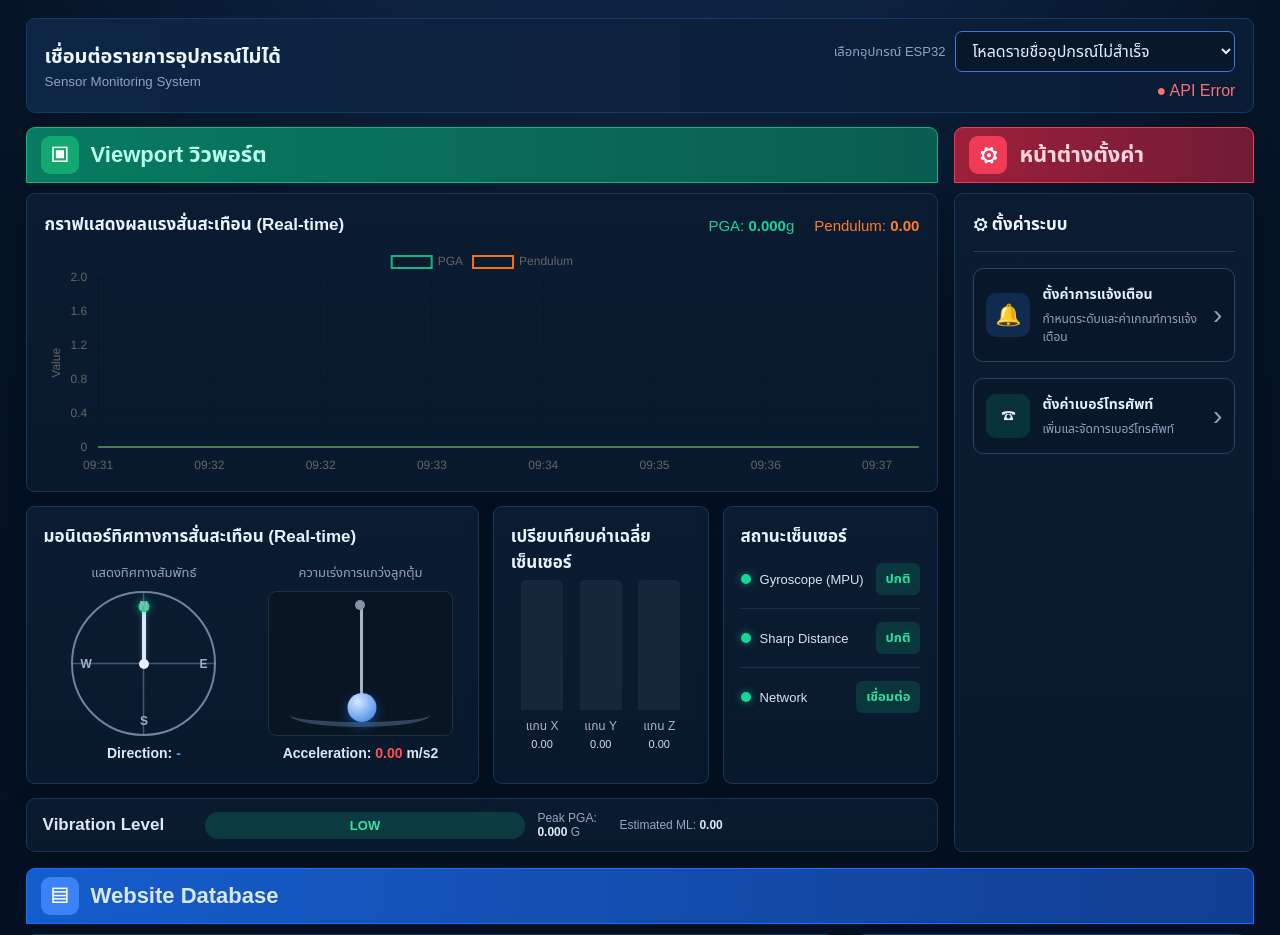
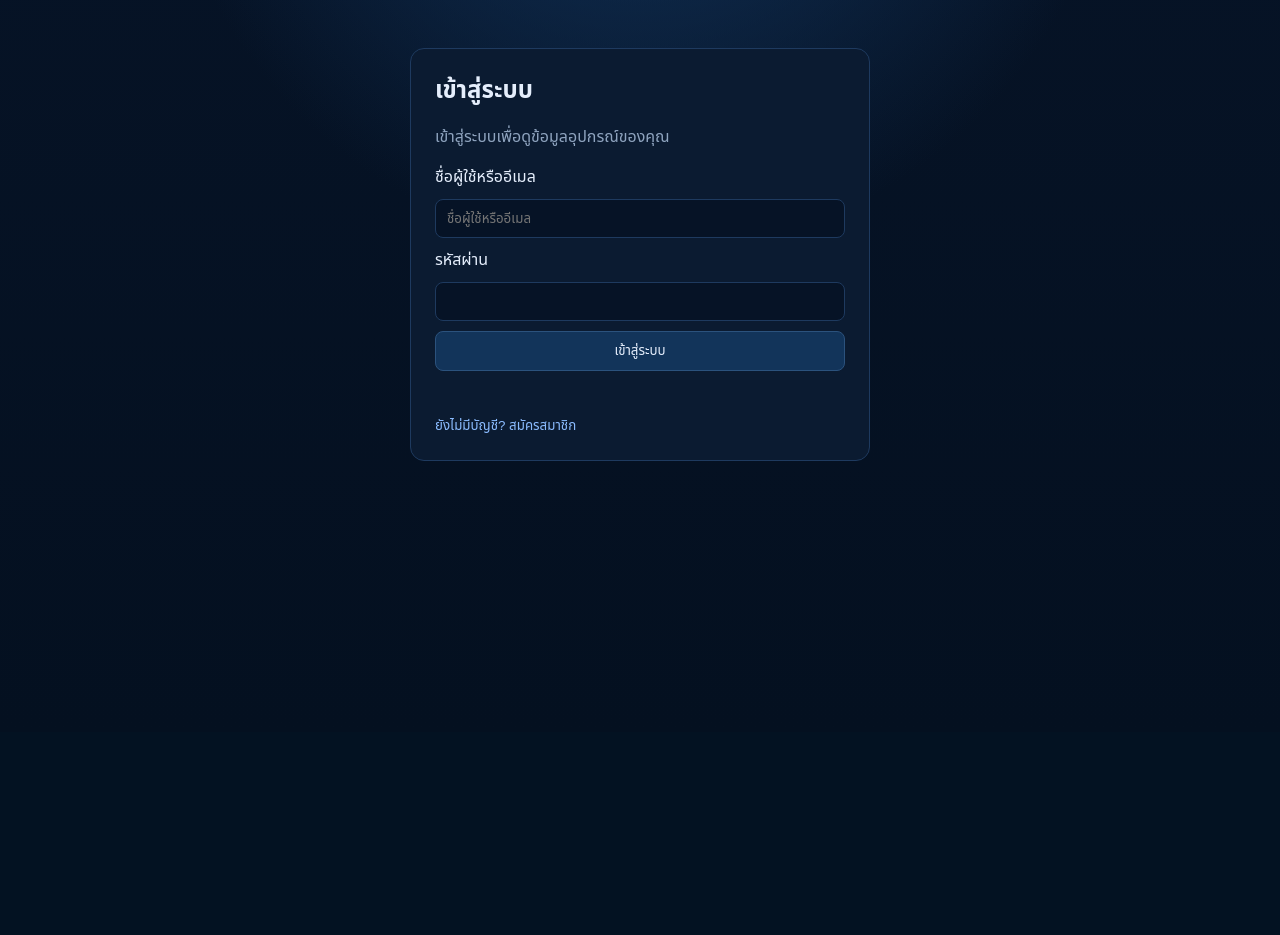
Before and after one commit to MCRS101/esp32-web, a Flask app: page / in a window 1280 px wide. Shown: the part 68-1003 px from the top of the page. After the commit the page ends 529 px from the top, so only its background shows below. Run offline with Flask 3, Linux system fonts and the light colour scheme; parts of the project's set-up code (start-up, migrations or seed data) failed here and were passed over.

Commit message:
codex อิอิ

```diff
--- a/static/dashboard.js
+++ b/static/dashboard.js
@@ -1265,53 +1265,146 @@ function setOffline() {
    START
 ===================================================== */
 
-document.addEventListener(
-    "DOMContentLoaded",
-    function() {
-
-        console.log(
-            "Dashboard starting..."
-        );
-
-
-        /*
-         * สร้าง Chart
-         */
-
-        initChart();
-
-
-        /*
-         * เริ่ม animation graph
-         */
-
-        requestAnimationFrame(
-            smoothGraph
-        );
-
-
-        /*
-         * โหลด ESP32
-         */
-
-        loadDevice();
-
-
-        /*
-         * ดึงข้อมูลทุก 200ms
-         */
-
-        setInterval(
-            function() {
-
-                getLatest();
-
-            },
-            200
-        );
-
-    }
-);
+let dashboardStarted = false;
+let authMode = "login";
+
+async function startDashboard(user) {
+    document.getElementById("authPanel").hidden = true;
+    document.querySelector("main.container").hidden = false;
+    document.getElementById("accountControls").hidden = false;
+    document.getElementById("accountName").textContent = user.username;
+
+    if (dashboardStarted) {
+        await loadDevice();
+        loadFeatureSettings();
+        loadExportDevices();
+        return;
+    }
+    dashboardStarted = true;
+
+    initChart();
+    requestAnimationFrame(smoothGraph);
+    await loadDevice();
+    loadFeatureSettings();
+    loadExportDevices();
+
+    setInterval(getLatest, 200);
+}
+
+function showAuth(message = "") {
+    document.querySelector("main.container").hidden = true;
+    document.getElementById("accountControls").hidden = true;
+    document.getElementById("authPanel").hidden = false;
+    document.getElementById("authMessage").textContent = message;
+}
+
+function setAuthMode(mode) {
+    authMode = mode;
+    const registering = mode === "register";
+    document.getElementById("authTitle").textContent = registering
+        ? "สมัครสมาชิก" : "เข้าสู่ระบบ";
+    document.getElementById("authSubmit").textContent = registering
+        ? "สมัครสมาชิก" : "เข้าสู่ระบบ";
+    document.getElementById("authEmailLabel").hidden = !registering;
+    document.getElementById("authEmail").hidden = !registering;
+    document.getElementById("authEmail").required = registering;
+    document.querySelector('label[for="authUsername"]').textContent = registering
+        ? "ชื่อผู้ใช้" : "ชื่อผู้ใช้หรืออีเมล";
+    document.getElementById("authUsername").placeholder = registering
+        ? "ชื่อผู้ใช้" : "ชื่อผู้ใช้หรืออีเมล";
+    document.getElementById("authPassword").autocomplete = registering
+        ? "new-password" : "current-password";
+    document.getElementById("authToggle").textContent = registering
+        ? "มีบัญชีแล้ว? เข้าสู่ระบบ" : "ยังไม่มีบัญชี? สมัครสมาชิก";
+    document.getElementById("authMessage").textContent = "";
+}
+
+async function checkAuthentication() {
+    try {
+        const response = await fetch("/api/auth/me", { cache: "no-store" });
+        if (!response.ok) throw new Error("not authenticated");
+        const result = await response.json();
+        if (!result.success || !result.user) throw new Error("not authenticated");
+        await startDashboard(result.user);
+    } catch (_) {
+        showAuth();
+    }
+}
+
+document.addEventListener("DOMContentLoaded", () => {
+    document.querySelector("main.container").hidden = true;
+    setAuthMode("login");
+    checkAuthentication();
+
+    document.getElementById("authToggle").addEventListener("click", () => {
+        setAuthMode(authMode === "login" ? "register" : "login");
+    });
+
+    document.getElementById("authForm").addEventListener("submit", async event => {
+        event.preventDefault();
+        const username = document.getElementById("authUsername").value.trim();
+        const password = document.getElementById("authPassword").value;
+        const payload = { username, password };
+        if (authMode === "register") {
+            payload.email = document.getElementById("authEmail").value.trim();
+        }
+
+        const response = await fetch(`/api/auth/${authMode}`, {
+            method: "POST",
+            headers: { "Content-Type": "application/json" },
+            body: JSON.stringify(payload)
+        });
+        const result = await response.json().catch(() => ({}));
+        if (!response.ok || !result.success) {
+            document.getElementById("authMessage").textContent =
+                result.message || "ดำเนินการไม่สำเร็จ";
+            return;
+        }
+
+        if (authMode === "register") {
+            setAuthMode("login");
+            document.getElementById("authMessage").textContent =
+                "สมัครสมาชิกสำเร็จ กรุณาเข้าสู่ระบบ";
+            document.getElementById("authUsername").value = username;
+            return;
+        }
+        await startDashboard(result.user);
+    });
+
+    document.getElementById("logoutButton").addEventListener("click", async () => {
+        await fetch("/api/auth/logout", { method: "POST" });
+        DEVICE_ID = null;
+        showAuth("ออกจากระบบแล้ว");
+    });
+
+    document.getElementById("showAddDevice").addEventListener("click", () => {
+        document.getElementById("addDevicePanel").hidden = false;
+        document.getElementById("newDeviceId").focus();
+    });
+    document.getElementById("cancelAddDevice").addEventListener("click", () => {
+        document.getElementById("addDevicePanel").hidden = true;
+    });
+    document.getElementById("addDeviceForm").addEventListener("submit", async event => {
+        event.preventDefault();
+        const message = document.getElementById("addDeviceMessage");
+        const response = await fetch("/api/user/devices", {
+            method: "POST",
+            headers: { "Content-Type": "application/json" },
+            body: JSON.stringify({
+                device_id: document.getElementById("newDeviceId").value.trim(),
+                device_token: document.getElementById("newDeviceToken").value.trim()
+            })
+        });
+        const result = await response.json().catch(() => ({}));
+        message.textContent = result.message || "เพิ่มอุปกรณ์ไม่สำเร็จ";
+        if (!response.ok || !result.success) return;
+
+        document.getElementById("addDeviceForm").reset();
+        document.getElementById("addDevicePanel").hidden = true;
+        await loadDevice();
+        loadExportDevices();
+    });
+});
 
 /* =====================================================
    OPEN ALL DATA
@@ -2401,7 +2494,6 @@ function loadFeatureSettings() {
     renderPhoneRows();
 }
 
-document.addEventListener("DOMContentLoaded", loadFeatureSettings);
 
 
 /* =========================================
@@ -2555,8 +2647,6 @@ function exportReport(format) {
 }
 
 document.addEventListener("DOMContentLoaded", () => {
-    loadExportDevices();
-
     const periodSelect = document.getElementById("exportPeriod");
     if (periodSelect) {
         periodSelect.addEventListener("change", updateExportPeriodFields);
--- a/static/style.css
+++ b/static/style.css
@@ -44,6 +44,90 @@ input {
 
 button {
     cursor: pointer;
+}
+
+[hidden] {
+    display: none !important;
+}
+
+.account-controls {
+    display: flex;
+    align-items: center;
+    gap: 12px;
+}
+
+.account-button,
+.auth-form button,
+.add-device-form button[type="submit"] {
+    border: 1px solid #2b527d;
+    border-radius: 8px;
+    padding: 9px 14px;
+    color: var(--text);
+    background: #12345a;
+}
+
+.auth-panel,
+.add-device-panel {
+    width: min(460px, 94%);
+    margin: 48px auto;
+    padding: 24px;
+    border: 1px solid var(--border);
+    border-radius: 14px;
+    background: var(--panel);
+}
+
+.auth-panel h1 {
+    margin: 0 0 8px;
+}
+
+.auth-panel p {
+    color: var(--muted);
+}
+
+.auth-form,
+.add-device-form {
+    display: grid;
+    gap: 10px;
+}
+
+.auth-form input,
+.add-device-form input {
+    width: 100%;
+    padding: 11px;
+    color: var(--text);
+    border: 1px solid var(--border);
+    border-radius: 8px;
+    background: #061326;
+}
+
+.auth-message,
+#addDeviceMessage {
+    min-height: 1.3em;
+    color: var(--muted);
+}
+
+.auth-toggle {
+    margin-top: 14px;
+    padding: 0;
+    color: #8bbcff;
+    border: 0;
+    background: transparent;
+}
+
+.add-device-panel {
+    width: min(900px, 94%);
+    margin: 0 auto 18px;
+}
+
+.add-device-form {
+    grid-template-columns: auto minmax(120px, 1fr) auto minmax(120px, 1fr) auto auto;
+    align-items: center;
+}
+
+@media (max-width: 800px) {
+    .add-device-form {
+        grid-template-columns: 1fr;
+    }
 }
 
 /* =========================================================
--- a/templates/index.html
+++ b/templates/index.html
@@ -17,9 +17,29 @@
         <span class="status-dot"></span>
         <span>Server Online</span>
     </div>
+    <div class="account-controls" hidden id="accountControls">
+        <span id="accountName"></span>
+        <button type="button" id="logoutButton" class="account-button">ออกจากระบบ</button>
+    </div>
 </header>
 
-<main class="container">
+<section class="auth-panel" id="authPanel" hidden>
+    <h1 id="authTitle">เข้าสู่ระบบ</h1>
+    <p>เข้าสู่ระบบเพื่อดูข้อมูลอุปกรณ์ของคุณ</p>
+    <form id="authForm" class="auth-form">
+        <label for="authUsername">ชื่อผู้ใช้หรืออีเมล</label>
+        <input id="authUsername" name="username" autocomplete="username" required maxlength="255">
+        <label id="authEmailLabel" for="authEmail" hidden>อีเมล</label>
+        <input id="authEmail" name="email" type="email" autocomplete="email" maxlength="255" hidden>
+        <label for="authPassword">รหัสผ่าน</label>
+        <input id="authPassword" name="password" type="password" autocomplete="current-password" required minlength="8">
+        <button type="submit" id="authSubmit">เข้าสู่ระบบ</button>
+        <div class="auth-message" id="authMessage" role="status" aria-live="polite"></div>
+    </form>
+    <button type="button" id="authToggle" class="auth-toggle">ยังไม่มีบัญชี? สมัครสมาชิก</button>
+</section>
+
+<main class="container" hidden>
 
 
 <!-- DEVICE BAR -->
@@ -39,7 +59,20 @@
         <div id="deviceStatus" class="device-offline">
             ● กำลังตรวจสอบ...
         </div>
+        <button type="button" id="showAddDevice" class="account-button">เพิ่มอุปกรณ์</button>
     </div>
+</section>
+
+<section class="add-device-panel" id="addDevicePanel" hidden>
+    <form id="addDeviceForm" class="add-device-form">
+        <label for="newDeviceId">Device ID</label>
+        <input id="newDeviceId" required maxlength="100" autocomplete="off">
+        <label for="newDeviceToken">Device token</label>
+        <input id="newDeviceToken" required maxlength="255" autocomplete="off">
+        <button type="submit">เชื่อมต่ออุปกรณ์</button>
+        <button type="button" id="cancelAddDevice" class="account-button">ยกเลิก</button>
+        <span id="addDeviceMessage" role="status" aria-live="polite"></span>
+    </form>
 </section>
 
 
```
